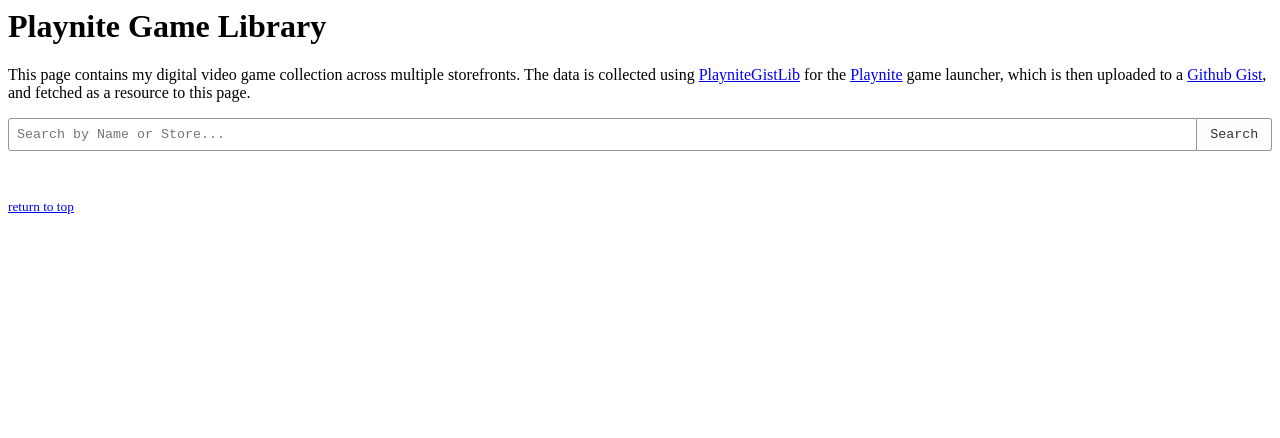
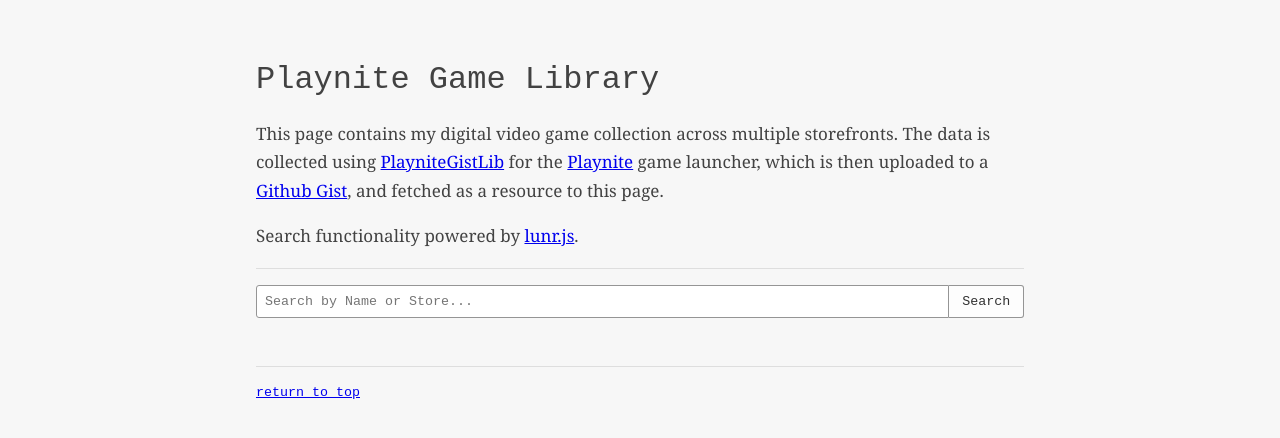
Before and after one commit to kevinfiol/PlayniteGistLib, a plain HTML site: page index.html in a window 1280 px wide. Drawn offline with nearby package versions, Linux system fonts and the light colour scheme; no server answers.

Commit message:
update demo

```diff
--- a/index.html
+++ b/index.html
@@ -1,3 +1,4 @@
+<!DOCTYPE html>
 <html lang="en">
 
 <head>
@@ -6,10 +7,35 @@
     <meta http-equiv="X-UA-Compatible" content="ie=edge">
     <meta name="description" content="plumber killer">
     <link rel="shortcut icon" href="/img/favicon.png" type="image/x-icon">
-    <link rel="stylesheet" href="/css/basscss.min.css">
-    <link rel="stylesheet" href="/css/main.css">
 
     <style>
+        body {
+            font-family: monospace;
+            font-size: 16px;
+            background: #f7f7f7;
+            color: #424242;
+        }
+
+        main {
+            padding:  2rem 0;
+            margin: 0 auto;
+            max-width: 48rem;
+        }
+
+        footer {
+            margin-top: 1rem;
+        }
+
+        h1, h2, h3 {
+            font-weight: 400;
+        }
+
+        p {
+            font-family: "Georgia", serif;
+            font-size: 17px;
+            line-height: 28.5px;
+        }
+
         input {
             width: 100%;
             padding: 0.5rem;
@@ -35,6 +61,10 @@
         button:active,
         button:focus {
             background-color: #d2d2d2;
+        }
+        .line {
+            margin: 1rem 0;
+            border-bottom: 1px solid #dedede;
         }
         .input-group {
             display: flex;
@@ -64,10 +94,12 @@
     </title>
 </head>
     <body>
-        <main class="max-width-3 mx-auto py3">
+        <main>
             <h1>Playnite Game Library</h1>
-            <article class="page-content">
+            <article>
                 <p>This page contains my digital video game collection across multiple storefronts. The data is collected using <a href="https://github.com/kevinfiol/PlayniteGistLib">PlayniteGistLib</a> for the <a href="https://playnite.link">Playnite</a> game launcher, which is then uploaded to a <a href="https://gist.github.com/kevinfiol/69e5d057ff7e755bb32ba9e834a058e7">Github Gist</a>, and fetched as a resource to this page.</p>
+
+                <p>Search functionality powered by <a href="https://github.com/olivernn/lunr.js">lunr.js</a>.</p>
 
                 <div class="line"></div>
 
@@ -84,7 +116,7 @@
 
             <div class="line"></div>
 
-            <footer class="mt2">
+            <footer>
                 <small>
                     <a href="#">return to top</a>
                 </small>
```
